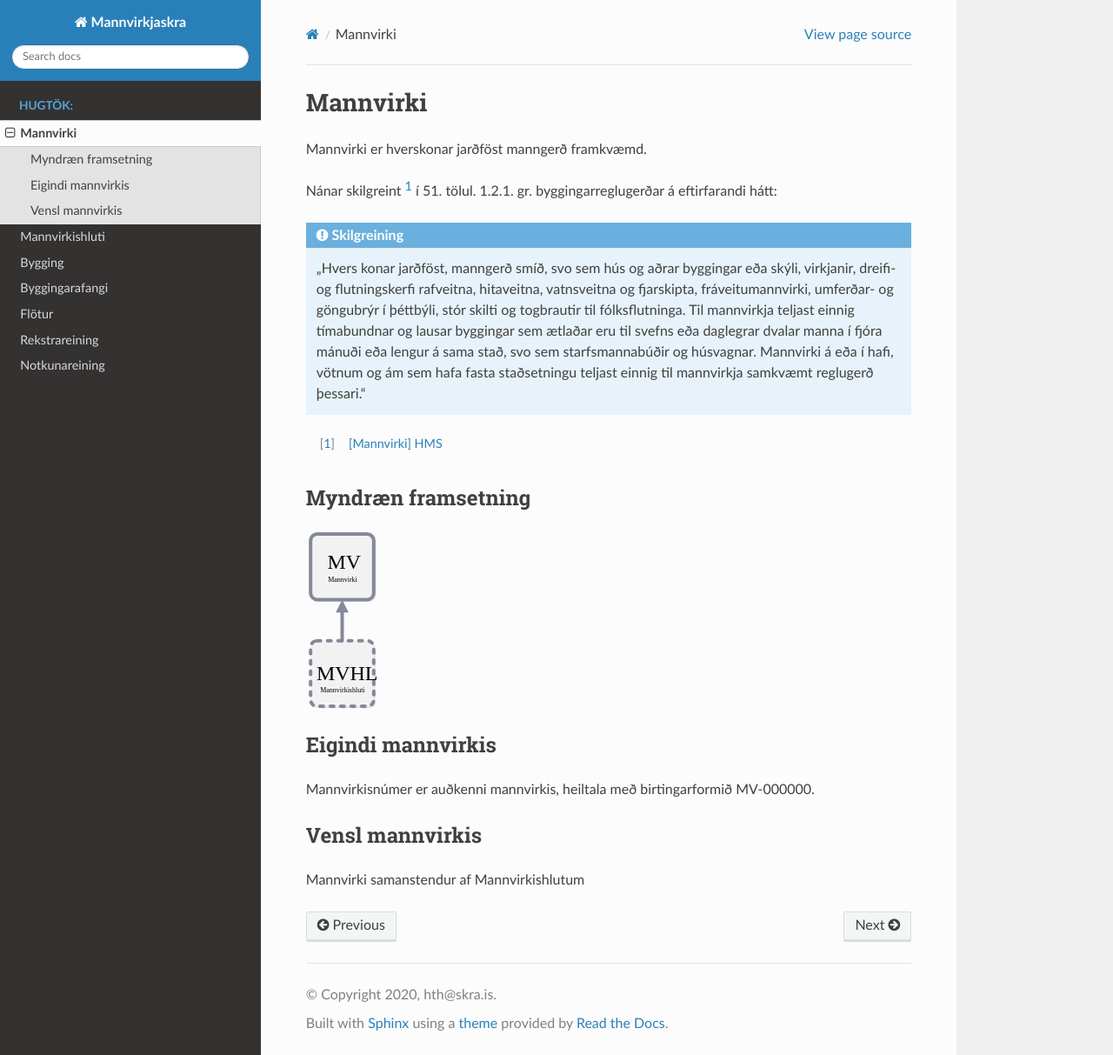
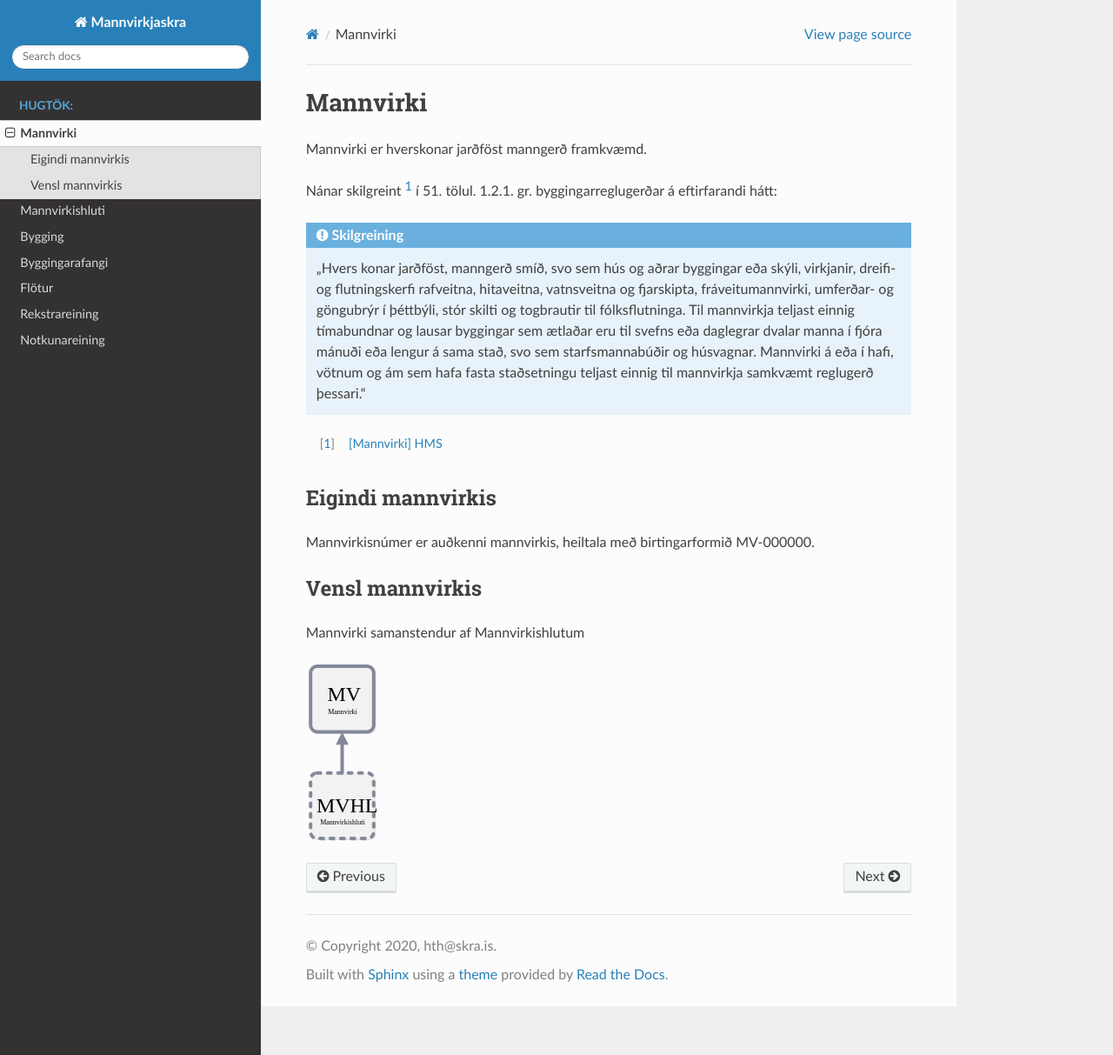
Before and after one commit to hthl/Mannvirkjaskra, a Sphinx documentation site: the page built from source/mannvirki.rst, in a window 1280 px wide and 1213 px high. Shown: the whole window at 87% size. Built offline with Sphinx 7.4.7 and the Read the Docs theme 2.0.0, drawn with Linux system fonts in a browser that asks for light colours.

Commit message:
Update mannvirki.rst

```diff
--- a/source/mannvirki.rst
+++ b/source/mannvirki.rst
@@ -16,11 +16,6 @@ Nánar skilgreint [#]_ í 51. tölul. 1.2.1. gr. byggingarreglugerðar á eftirf
 .. _`[Mannvirki] HMS`: http://www.mannvirkjastofnun.is/byggingar/spurningar-og-svor-um-byggingamal/hvad-er-mannvirki/
 
 
-Myndræn framsetning
--------------------
-.. image:: img/mannvirki.svg
-
-
 Eigindi mannvirkis
 -------------------
 
@@ -30,3 +25,5 @@ Vensl mannvirkis
 --------------------
 
 Mannvirki samanstendur af Mannvirkishlutum
+
+.. image:: img/mannvirki.svg
```
